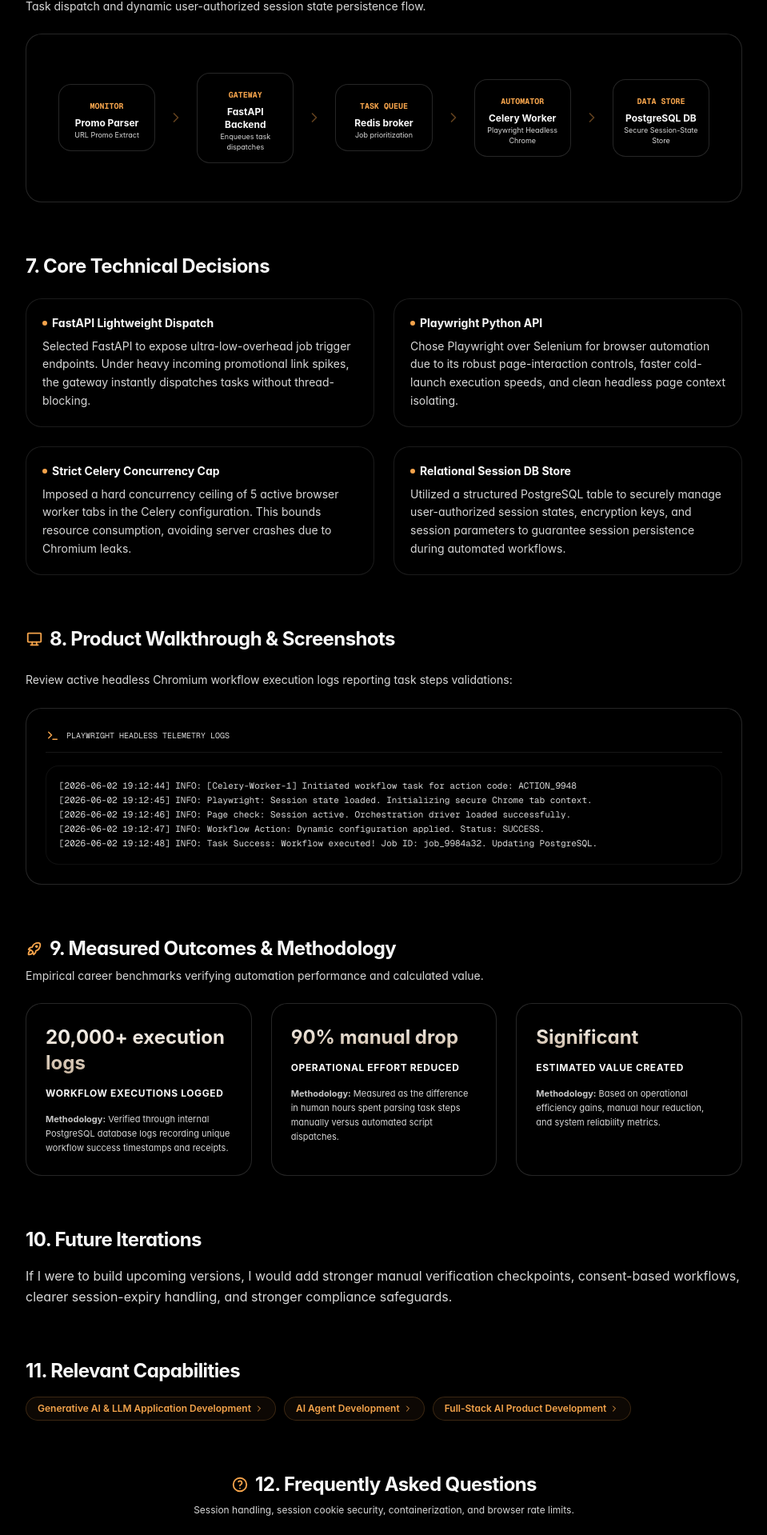
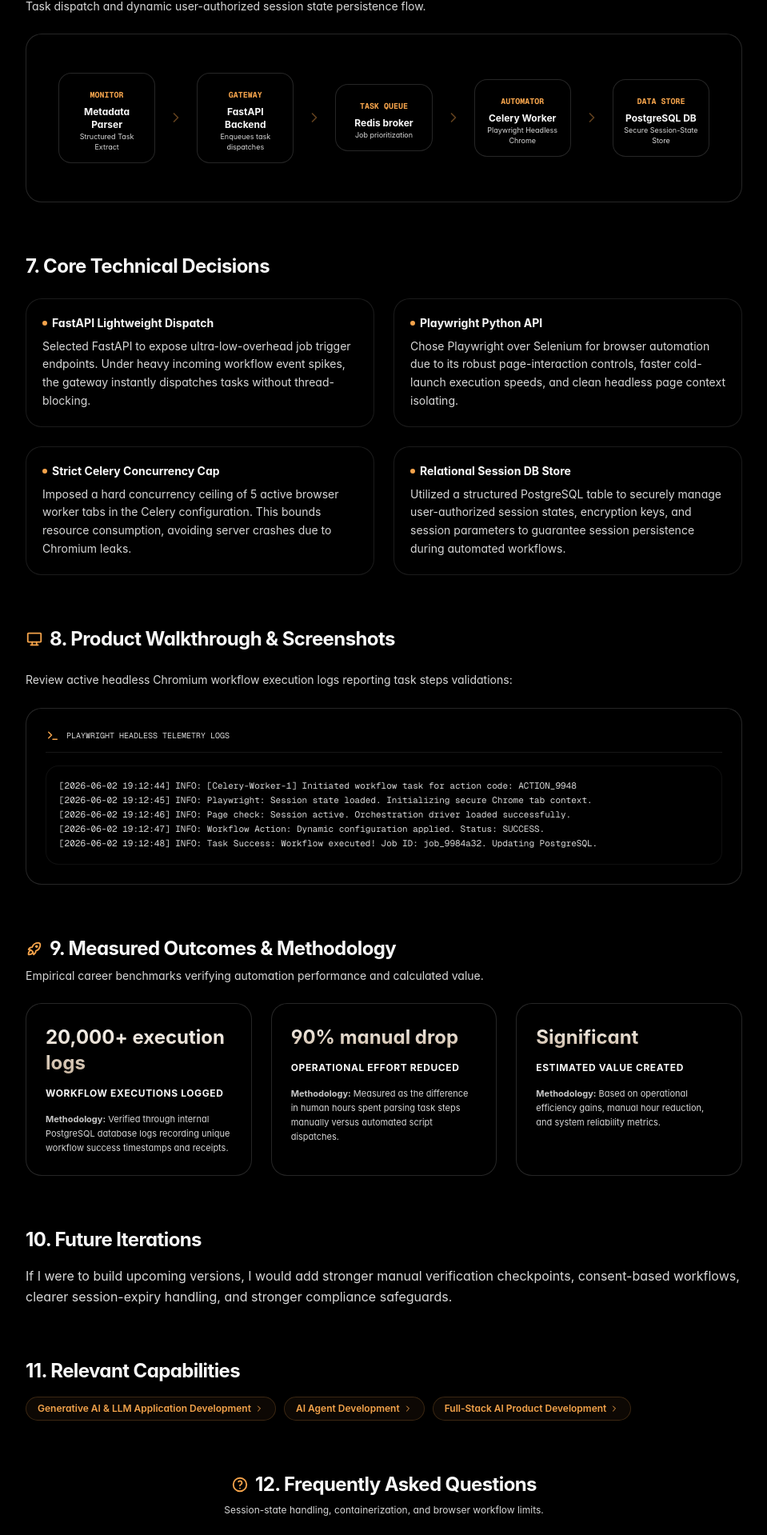
Before and after one commit to madhu2456/madhu2456-madhu_website, a Next.js app: page /case-studies/udemy-enroller-fastapi in a window 1280 px wide. Shown: the part 2572-4491 px from the top of the page at 80% size, without its empty margins (160-1119 px from the left). Built offline with nearby package versions, Linux system fonts and the light colour scheme; no server answers.

Commit message:
docs: remove promo and cookie security terms from Udemy Enroller case study

```diff
--- a/src/app/(portfolio)/case-studies/udemy-enroller-fastapi/page.tsx
+++ b/src/app/(portfolio)/case-studies/udemy-enroller-fastapi/page.tsx
@@ -67,7 +67,7 @@ export default async function UdemyEnrollerCaseStudyPage() {
   const technicalDecisions = [
     {
       title: "FastAPI Lightweight Dispatch",
-      desc: "Selected FastAPI to expose ultra-low-overhead job trigger endpoints. Under heavy incoming promotional link spikes, the gateway instantly dispatches tasks without thread-blocking.",
+      desc: "Selected FastAPI to expose ultra-low-overhead job trigger endpoints. Under heavy incoming workflow event spikes, the gateway instantly dispatches tasks without thread-blocking.",
     },
     {
       title: "Playwright Python API",
@@ -381,9 +381,9 @@ export default async function UdemyEnrollerCaseStudyPage() {
                   <span className="text-[10px] font-mono text-primary uppercase font-bold">
                     Monitor
                   </span>
-                  <h4 className="font-bold text-xs mt-1">Promo Parser</h4>
+                  <h4 className="font-bold text-xs mt-1">Metadata Parser</h4>
                   <p className="text-[9px] text-muted-foreground">
-                    URL Promo Extract
+                    Structured Task Extract
                   </p>
                 </div>
                 <IconChevronRight className="h-5 w-5 text-primary/40" />
@@ -573,8 +573,7 @@ export default async function UdemyEnrollerCaseStudyPage() {
                 Asked Questions
               </h2>
               <p className="text-xs text-muted-foreground">
-                Session handling, session cookie security, containerization, and
-                browser rate limits.
+                Session-state handling, containerization, and browser workflow limits.
               </p>
             </div>
 
```
